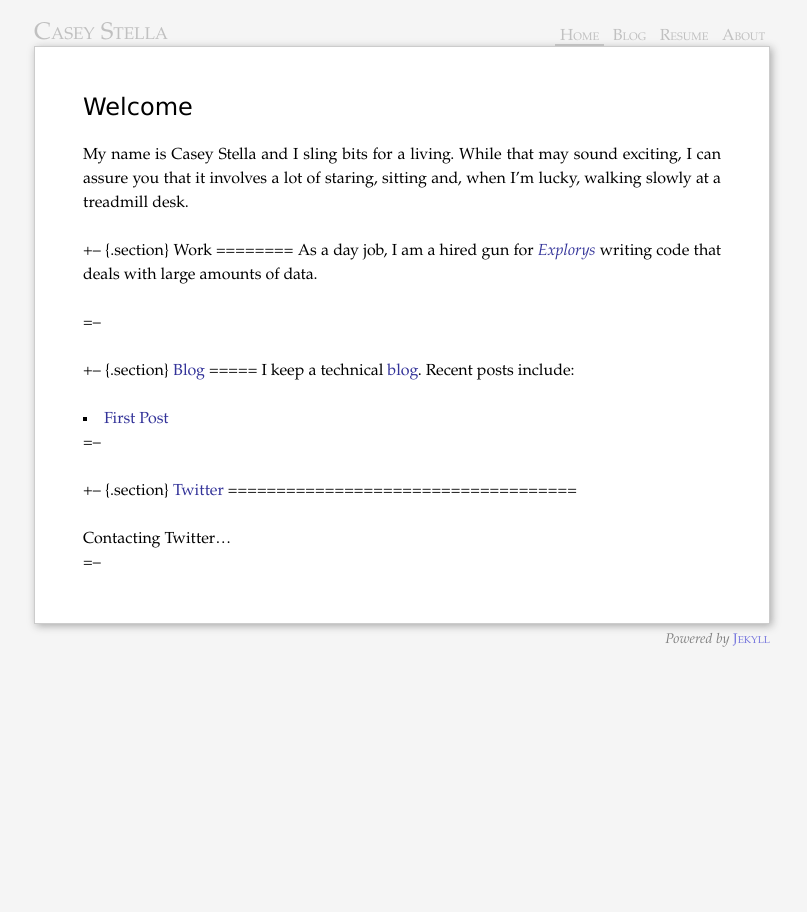
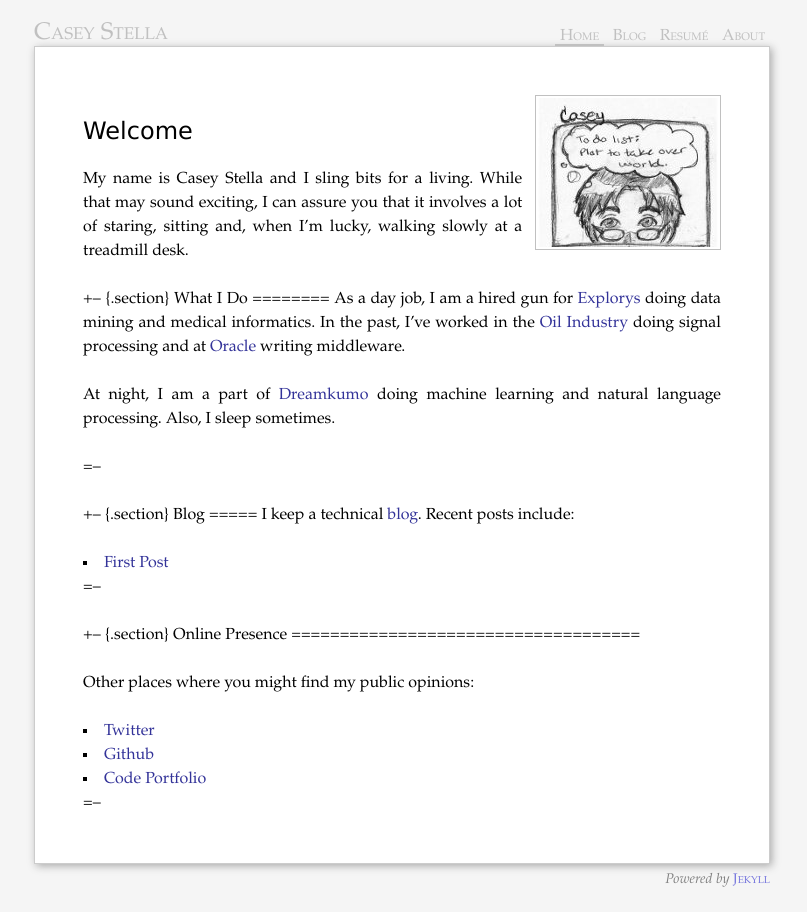
Before and after one commit to cestella/Casey-s-Public-Blog, a Jekyll site: the page built from index.markdown, in a window 1280 px wide. Shown: the whole page, without its empty margins (238-1045 px from the left). Built offline with Jekyll 4.4.1, drawn with Linux system fonts in a browser that asks for light colours; Markdown is read by kramdown in place of the engine named in the settings.

Commit message:
Fixed copy on main page, added headshot.

```diff
--- a/_includes/nav-blog.html
+++ b/_includes/nav-blog.html
@@ -3,7 +3,8 @@
 	<span class="byline">&larr; <a href="/">Casey Stella</a></span>
 </h1>
 <ul class="nav">
-  <li><a class="home" href="/blog/">Home</a></li>
+  <li><a class="home" href="/">Home</a></li>
+  <li><a class="blog" href="/blog">Blog</a></li>
   <li><a class="about" href="/about">About</a></li>
   <li><a class="past" href="/blog/past.html">Past</a></li>
 </ul>
--- a/_includes/nav-name.html
+++ b/_includes/nav-name.html
@@ -4,6 +4,6 @@
 <ul class="nav">
   <li><a class="home" href="/">Home</a></li>
   <li><a class="blog" href="/blog">Blog</a></li>
-  <li><a class="resume" href="/resume">Resume</a></li>
+  <li><a class="resume" href="/resume">Resumé</a></li>
   <li><a class="info" href="/about">About</a></li>
 </ul>
--- a/_layouts/default.html
+++ b/_layouts/default.html
@@ -43,6 +43,9 @@
 </div>
 
 <!-- Google Analytics script goes here -->
+<script type="text/javascript" src="http://twitter.com/javascripts/blogger.js"></script>
+<script type="text/javascript" src="http://twitter.com/statuses/user_timeline/casey_stella?callback=twitterCallback2&count=1"></script>
+
 <!--[if IE 6]>
 <script type="text/javascript">
 	/*Load jQuery if not already loaded*/ if(typeof jQuery == 'undefined'){ document.write("<script type=\"text/javascript\"   src=\"http://ajax.googleapis.com/ajax/libs/jquery/1.3.2/jquery.min.js\"></"+"script>"); var __noconflict = true; }
--- a/index.markdown
+++ b/index.markdown
@@ -4,6 +4,8 @@ title: Home
 
 section: Home
 ---
+
+<img class='inset right' src='/images/casey_headshot.jpg' title='Casey Stella' alt='Photo of Cartoon Casey' width='180px' />
 
 Welcome
 =======
@@ -13,15 +15,21 @@ sound exciting, I can assure you that it involves a lot of staring, sitting
 and, when I'm lucky, walking slowly at a treadmill desk.
 
 +--	{.section}
-Work
+What I Do
 ========
-As a day job, I am a hired gun for _[Explorys](http://www.explorys.com)_
-writing code that deals with large amounts of data.
+As a day job, I am a hired gun for [Explorys](http://www.explorys.com)
+doing data mining and medical informatics.  In the past, I've
+worked in the [Oil Industry](http://www.iongeo.com) doing signal
+processing and at [Oracle](http://www.oracle.com) writing middleware.
+
+At night, I am a part of [Dreamkumo](http://www.dreamkumo.com) doing
+machine learning and natural language processing.  Also, I sleep
+sometimes.
 
 =--
 
 +-- {.section}
-[Blog](/blog)
+Blog
 =====
 I keep a technical [blog](/blog).
 Recent posts include:
@@ -36,10 +44,14 @@ Recent posts include:
 =--
 
 +-- {.section}
-[Twitter](http://twitter.com/casey_stella)
+Online Presence
 ====================================
 
-Contacting Twitter...
-{:#twitter_update_list }
+Other places where you might find my public opinions:
 
+<ul class="compact recent">
+  <li><a href="http://twitter.com/casey_stella" title="Twitter">Twitter</a></li>
+  <li><a href="https://github.com/cestella" title="Github">Github</a></li>
+  <li><a href="https://github.com/cestella/Casey-s-Personal-Projects" title="Code Portfolio">Code Portfolio</a></li>
+</ul>
 =--
```
Also changed, not shown: blog/index.markdown (+1 -7 lines), images/casey_headshot.jpg (added).
